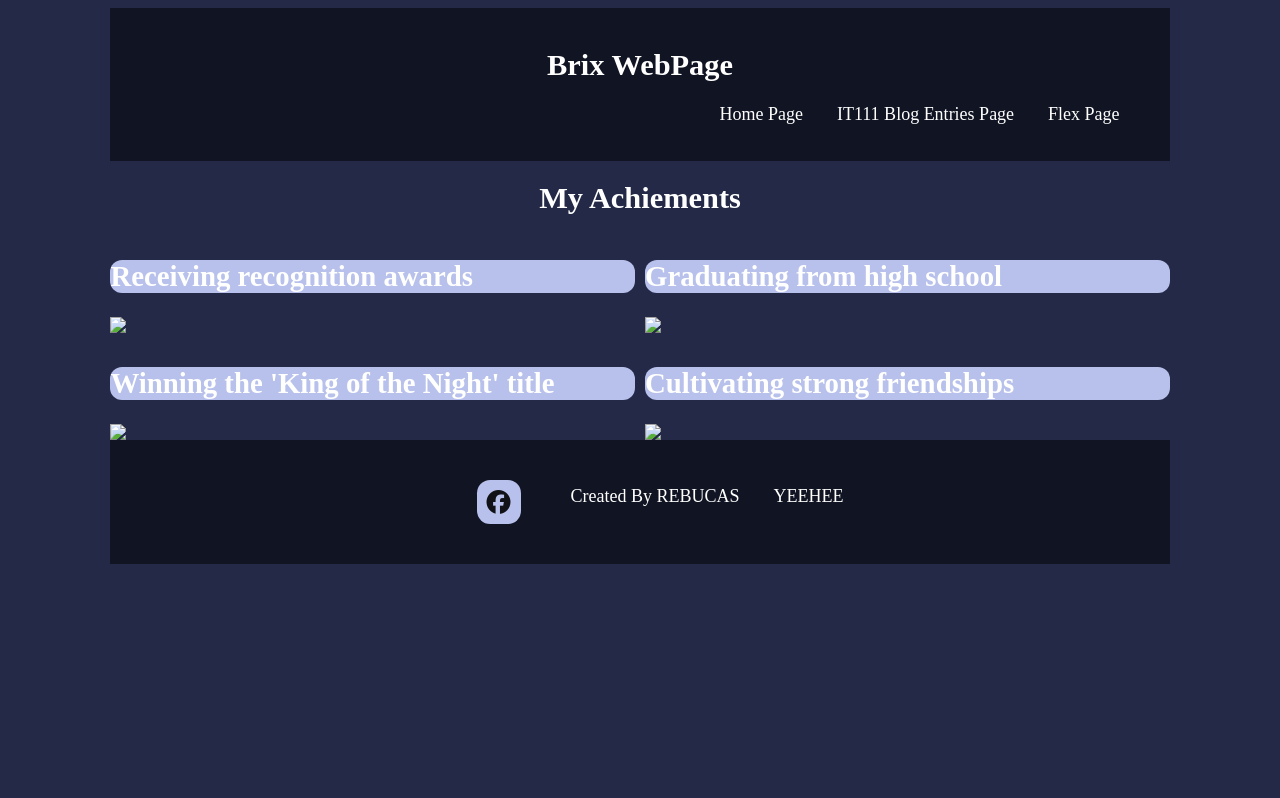
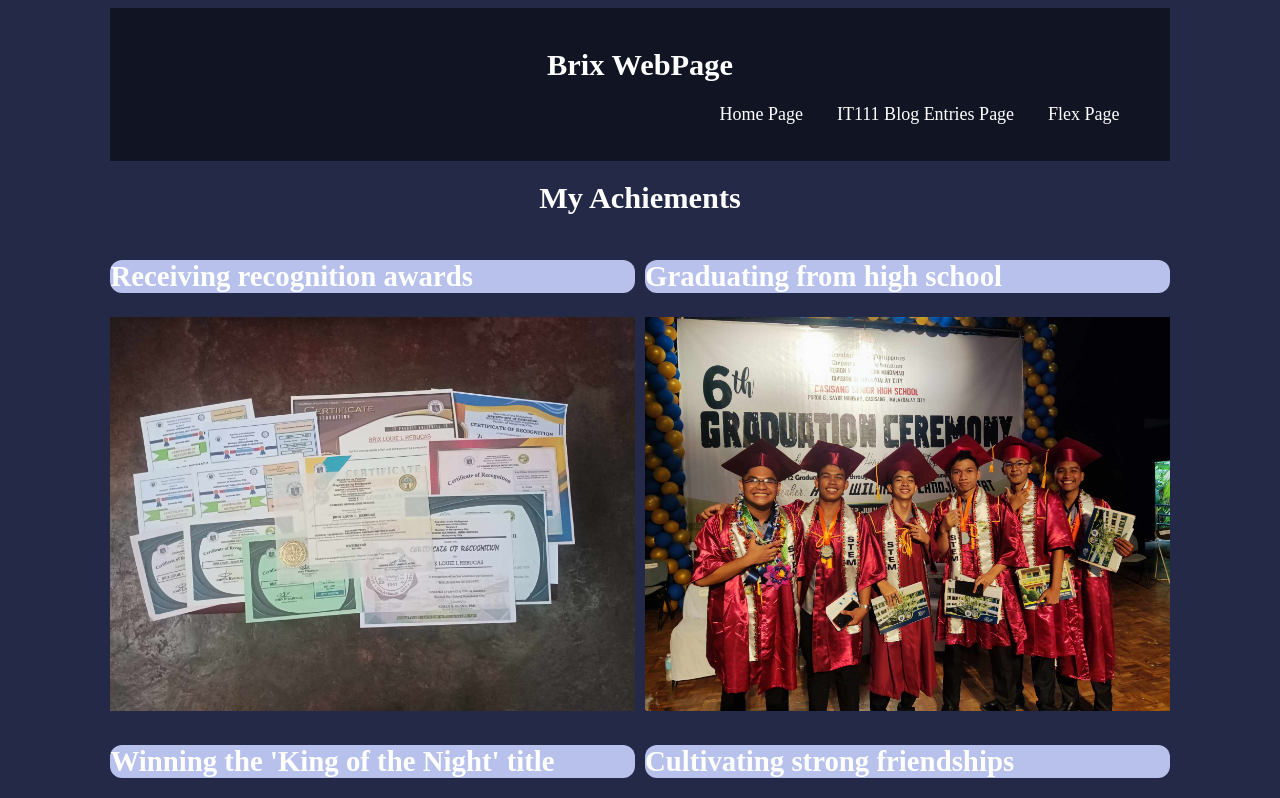
Before and after one commit to Brixlouie/Brixlouie1, a plain HTML site: page FLEX.html in a window 1280 px wide. Shown: the top 798 px of the page. Drawn offline with nearby package versions, Linux system fonts and the light colour scheme; files that its build step writes are made by us from their sources.

Commit message:
Update FLEX.html

```diff
--- a/FLEX.html
+++ b/FLEX.html
@@ -4,7 +4,7 @@
     <meta charset="UTF-8">
     <meta name="viewport" content="width=device-width, initial-scale=1.0">
     <title>REBUCASFLEX</title>
-    <link rel="stylesheet" href="FLEX.css">
+    <link rel="stylesheet" href="./CSS/FLEX.css">
     <script src="https://unpkg.com/aos@2.3.1/dist/aos.js"></script>
     <script src="https://kit.fontawesome.com/6f861a9eb6.js" crossorigin="anonymous"></script>
     <link href="https://unpkg.com/aos@2.3.1/dist/aos.css" rel="stylesheet">
@@ -24,19 +24,19 @@
     <div class="ach">
         <div data-aos="fade-left"   data-aos-delay="600"   data-aos-duration="600">
             <h2>Receiving recognition awards</h2>
-            <img src="awards.jpg">
+            <img src="./image/awards.jpg">
         </div>
         <div data-aos="fade-left"   data-aos-delay="600"   data-aos-duration="600">
             <h2 >Graduating from high school</h2>
-            <img  src="grad.jpg">
+            <img  src="./image/grad.jpg">
         </div>
         <div data-aos="fade-left"   data-aos-delay="600"   data-aos-duration="600">
             <h2 >Winning the 'King of the Night' title</h2>
-            <img  src="king.jpg">
+            <img  src="./image/king.jpg">
         </div>
         <div data-aos="fade-left"   data-aos-delay="600"   data-aos-duration="600">
             <h2>Cultivating strong friendships</h2>
-            <img src=".friends.jpg">
+            <img src="./image/friends.jpg">
         </div>
     </div>
 </body>
```
